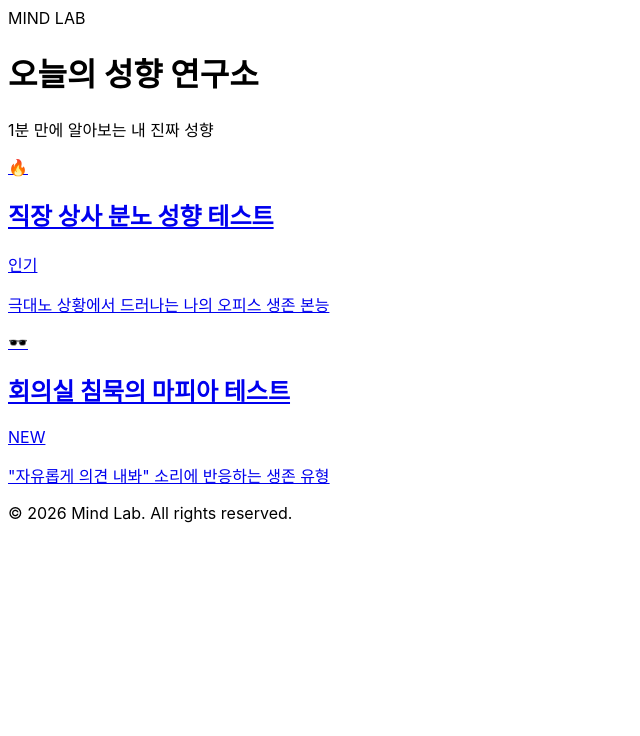
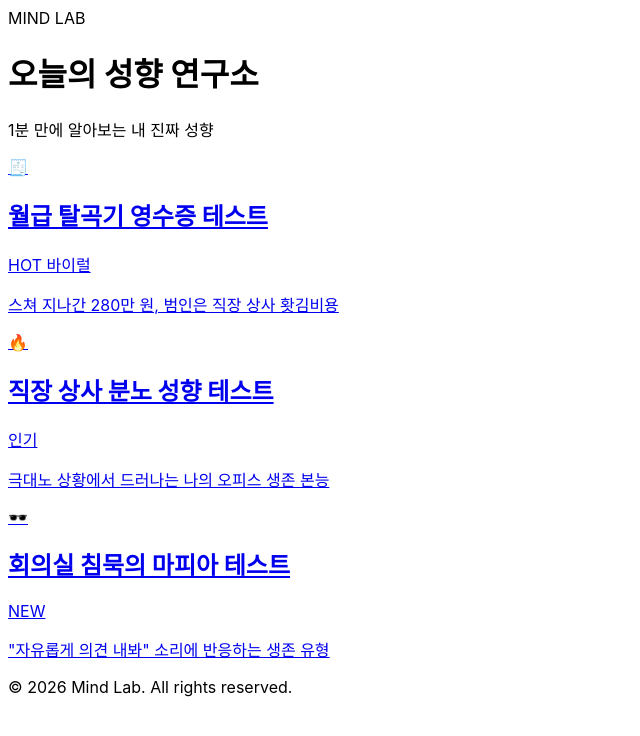
Before and after one commit to Joonymong/ssm, a Next.js app: page / in a window 1280 px wide. Shown: the top 736 px of the page, without its empty margins (0-640 px from the left). Built offline with nearby package versions, Linux system fonts and the light colour scheme; a web font is replaced by a local one.

Commit message:
Update page.tsx

```diff
--- a/app/page.tsx
+++ b/app/page.tsx
@@ -2,6 +2,13 @@ import Link from 'next/link';
 
 // 앞으로 테스트가 늘어나면 이 목록에 한 줄씩 추가만 하면 됩니다.
 const TEST_LIST = [
+  {
+    id: 'salary-receipt',
+    title: '월급 탈곡기 영수증 테스트',
+    subtitle: '스쳐 지나간 280만 원, 범인은 직장 상사 홧김비용',
+    emoji: '🧾',
+    badge: 'HOT 바이럴'
+  },
   {
     id: 'office-boss',
     title: '직장 상사 분노 성향 테스트',
```
